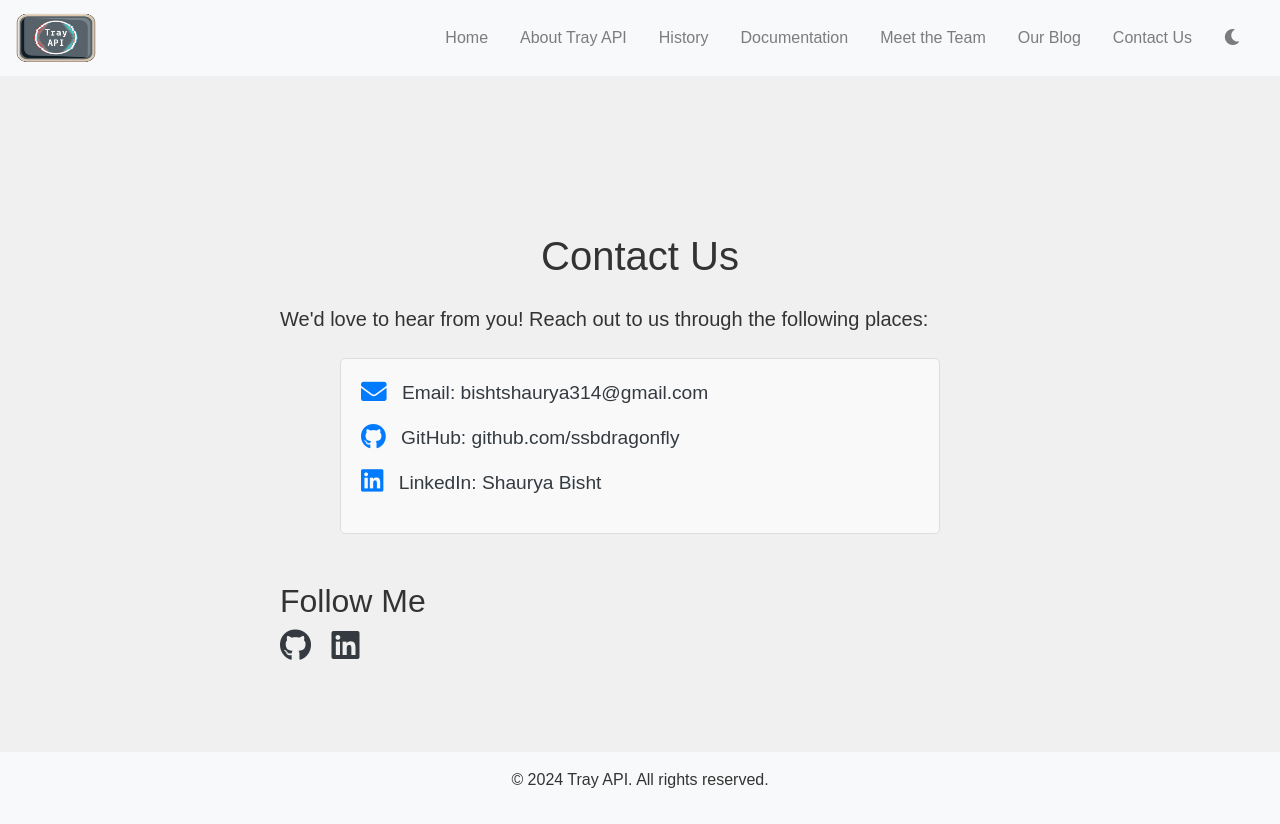
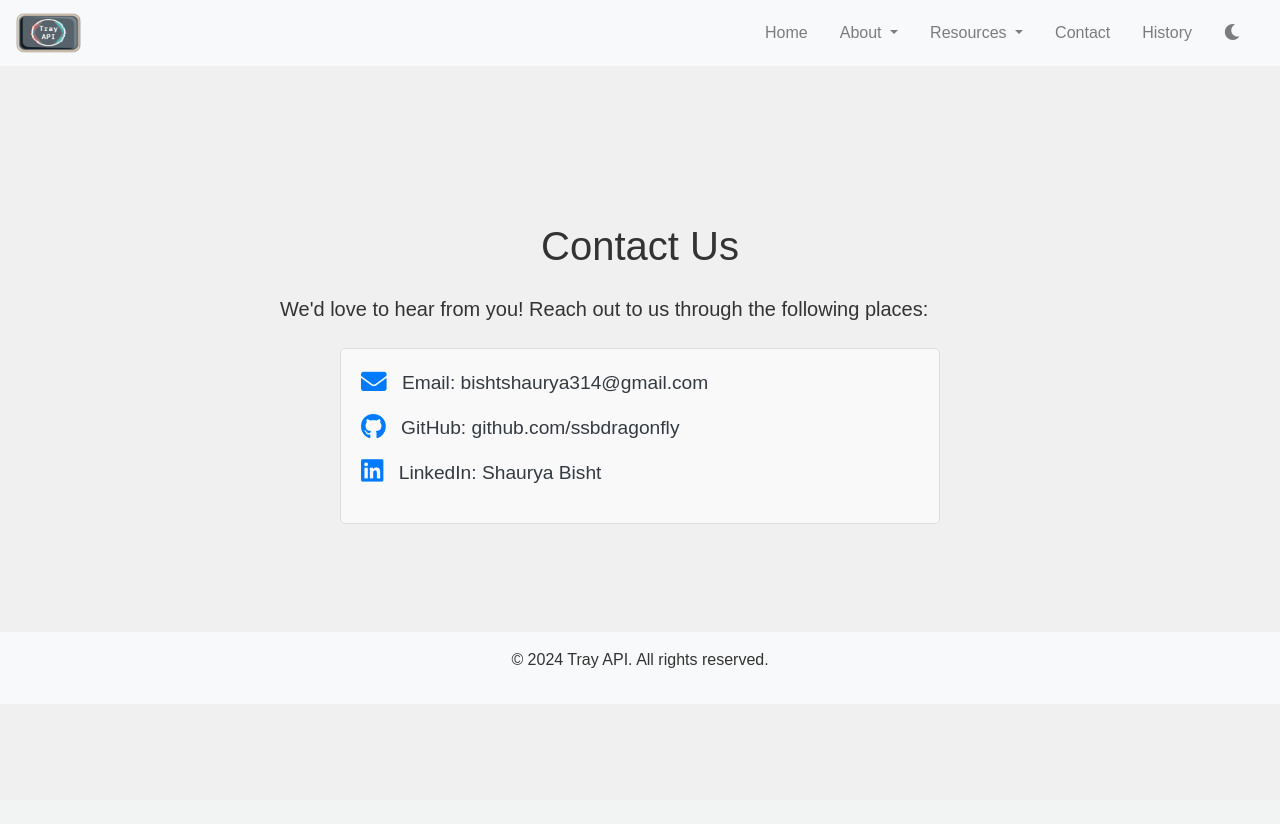
Before and after one commit to ssbdragonfly/tray-api, a Flask app: page /contact in a window 1280 px wide. After the commit the page ends 668 px from the top, so only its background shows below. Run offline with Flask 3, Linux system fonts and the light colour scheme; some libraries are stand-ins or nearby versions.

Commit message:
fixed css added dropdown

```diff
--- a/website/static/css/styles.css
+++ b/website/static/css/styles.css
@@ -156,10 +156,6 @@ h1 {
     color: #0056b3;
 }
 
-footer {
-    background-color: var(--footer-background);
-}
-
 .history, .contact-info p {
     color: var(--text-color);
 }
@@ -183,5 +179,5 @@ footer {
 }
 
 [data-theme="dark"] .text-dark {
-    color: white;
+    color: white !important;
 }
--- a/website/templates/base.html
+++ b/website/templates/base.html
@@ -6,7 +6,7 @@
     <title>{% block title %}Tray API{% endblock %}</title>
     <link rel="stylesheet" href="https://stackpath.bootstrapcdn.com/bootstrap/4.5.2/css/bootstrap.min.css">
     <link rel="stylesheet" href="https://cdnjs.cloudflare.com/ajax/libs/font-awesome/5.15.3/css/all.min.css">
-    <link rel="stylesheet" href="{{ url_for('static', filename='/css/styles.css') }}">
+    <link rel="stylesheet" href="{{ url_for('static', filename='css/styles.css') }}">
     <script>
         document.addEventListener('DOMContentLoaded', (event) => {
             const theme = localStorage.getItem('theme') || 'light';
@@ -51,7 +51,7 @@
 <body>
     <nav class="navbar navbar-expand-lg navbar-light bg-light">
         <a class="navbar-brand" href="/">
-            <img src="{{ url_for('static', filename='img/logo.png') }}" height="50" width="80" alt="Tray API Logo">
+            <img src="{{ url_for('static', filename='img/logo.png') }}" height="40" width="65" alt="Tray API Logo">
         </a>
         <button class="navbar-toggler" type="button" data-toggle="collapse" data-target="#navbarNav" aria-controls="navbarNav" aria-expanded="false" aria-label="Toggle navigation">
             <span class="navbar-toggler-icon"></span>
@@ -61,23 +61,29 @@
                 <li class="nav-item">
                     <a class="nav-link" href="/">Home</a>
                 </li>
+                <li class="nav-item dropdown">
+                    <a class="nav-link dropdown-toggle" href="#" id="aboutDropdown" role="button" data-toggle="dropdown" aria-haspopup="true" aria-expanded="false">
+                        About
+                    </a>
+                    <div class="dropdown-menu" aria-labelledby="aboutDropdown">
+                        <a class="dropdown-item" href="/about">Our Story</a>
+                        <a class="dropdown-item" href="/team">Team</a>
+                    </div>
+                </li>
+                <li class="nav-item dropdown">
+                    <a class="nav-link dropdown-toggle" href="#" id="resourcesDropdown" role="button" data-toggle="dropdown" aria-haspopup="true" aria-expanded="false">
+                        Resources
+                    </a>
+                    <div class="dropdown-menu" aria-labelledby="resourcesDropdown">
+                        <a class="dropdown-item" href="/documentation">Documentation</a>
+                        <a class="dropdown-item" href="/blog">Blog</a>
+                    </div>
+                </li>
                 <li class="nav-item">
-                    <a class="nav-link" href="/about">About Tray API</a>
+                    <a class="nav-link" href="/contact">Contact</a>
                 </li>
                 <li class="nav-item">
                     <a class="nav-link" href="/history">History</a>
-                </li>
-                <li class="nav-item">
-                    <a class="nav-link" href="/documentation">Documentation</a>
-                </li>
-                <li class="nav-item">
-                    <a class="nav-link" href="/team">Meet the Team</a>
-                </li>
-                <li class="nav-item">
-                    <a class="nav-link" href="/blog">Our Blog</a>
-                </li>
-                <li class="nav-item">
-                    <a class="nav-link" href="/contact">Contact Us</a>
                 </li>
                 <li class="nav-item">
                     <a class="nav-link" href="#" onclick="toggleTheme()">
--- a/website/templates/contact.html
+++ b/website/templates/contact.html
@@ -28,16 +28,5 @@
             </li>
         </ul>
     </div>
-    <div class="mt-5">
-        <h2>Follow Me</h2>
-        <div class="social-icons">
-            <a href="https://github.com/ssbdragonfly" target="_blank" class="text-dark mr-3">
-                <i class="fab fa-github fa-2x"></i>
-            </a>
-            <a href="https://www.linkedin.com/in/shaurya-bisht-6857732b1/" target="_blank" class="text-dark mr-3">
-                <i class="fab fa-linkedin fa-2x"></i>
-            </a>
-        </div>
-    </div>
 </div>
 {% endblock %}
```
